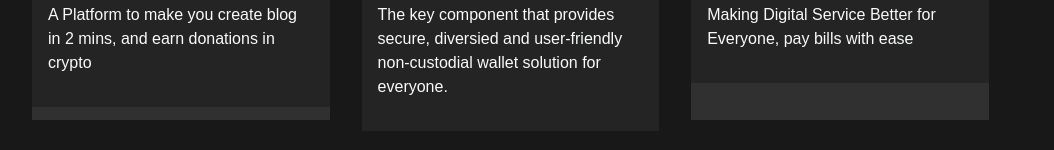
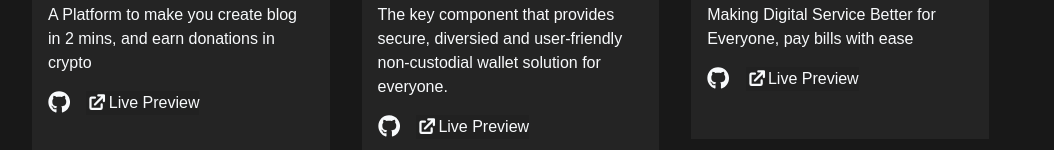
Before and after one commit to yhoungdev/whoami, a Next.js app: page /Projects in a window 1280 px wide. Shown: the part 592-742 px from the top of the page, without its empty margins (112-1166 px from the left). Built offline with nearby package versions, Linux system fonts and the light colour scheme; a web font is replaced by a local one.

Commit message:
Feat: preview items

```diff
--- a/Components/Minors/ProjectBox.tsx
+++ b/Components/Minors/ProjectBox.tsx
@@ -1,6 +1,6 @@
 import { Box , Text , Center , Image  } from "@chakra-ui/react";
 import { FaGithub } from "react-icons/fa";
-
+import {HiExternalLink } from 'react-icons/hi';
 interface ItemModels {
     name ?: string ,
     image ?: string,
@@ -26,8 +26,17 @@ const ProjectBox =({name , image , description }: ItemModels )=> {
 
                         <Text> {description} </Text>
 
-                        <Box display={'none'}>
-                            <FaGithub/>
+                        <Box my={'1em'} display={'flex'} gap={'1em'}>
+
+
+                            <FaGithub fontSize={'1.4em'}/>
+
+                            <Box display={'flex'} bg={'blackAlpha.200'}
+                                cursor={'pointer'}>
+                                <HiExternalLink fontSize={'1.4em'}/> Live Preview
+                            </Box>
+
+
 
                         </Box>
 
```
